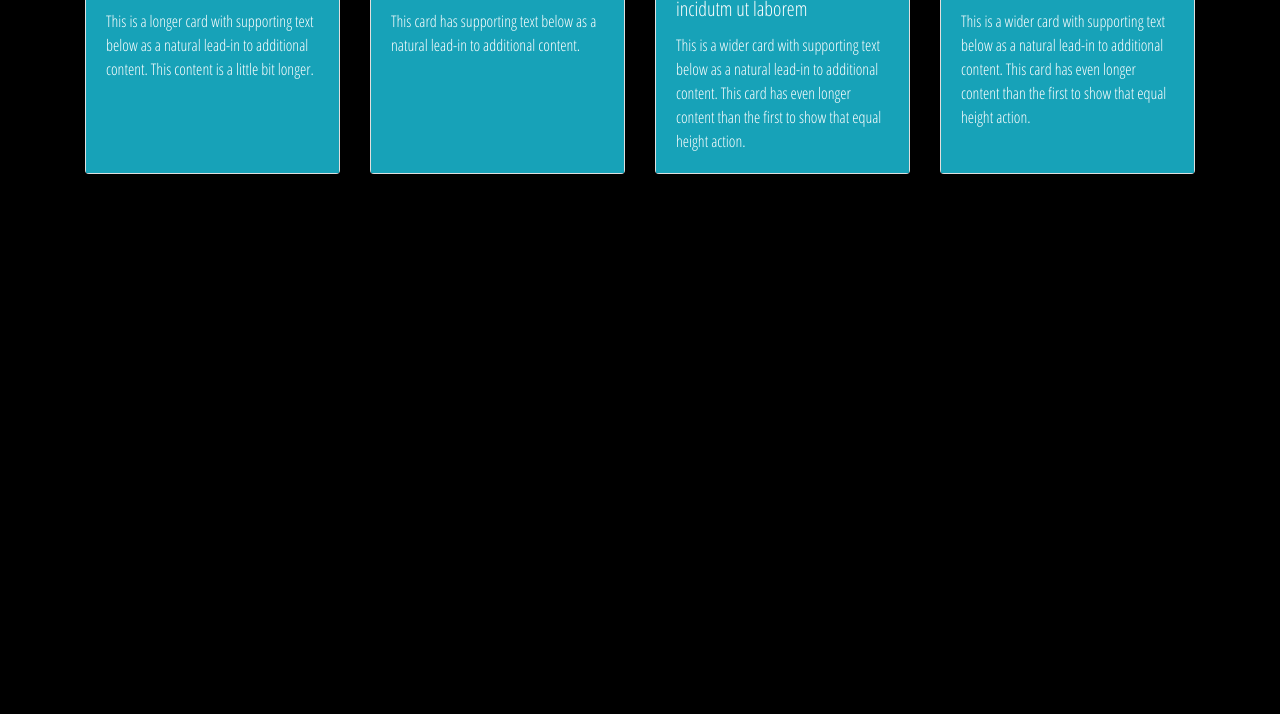
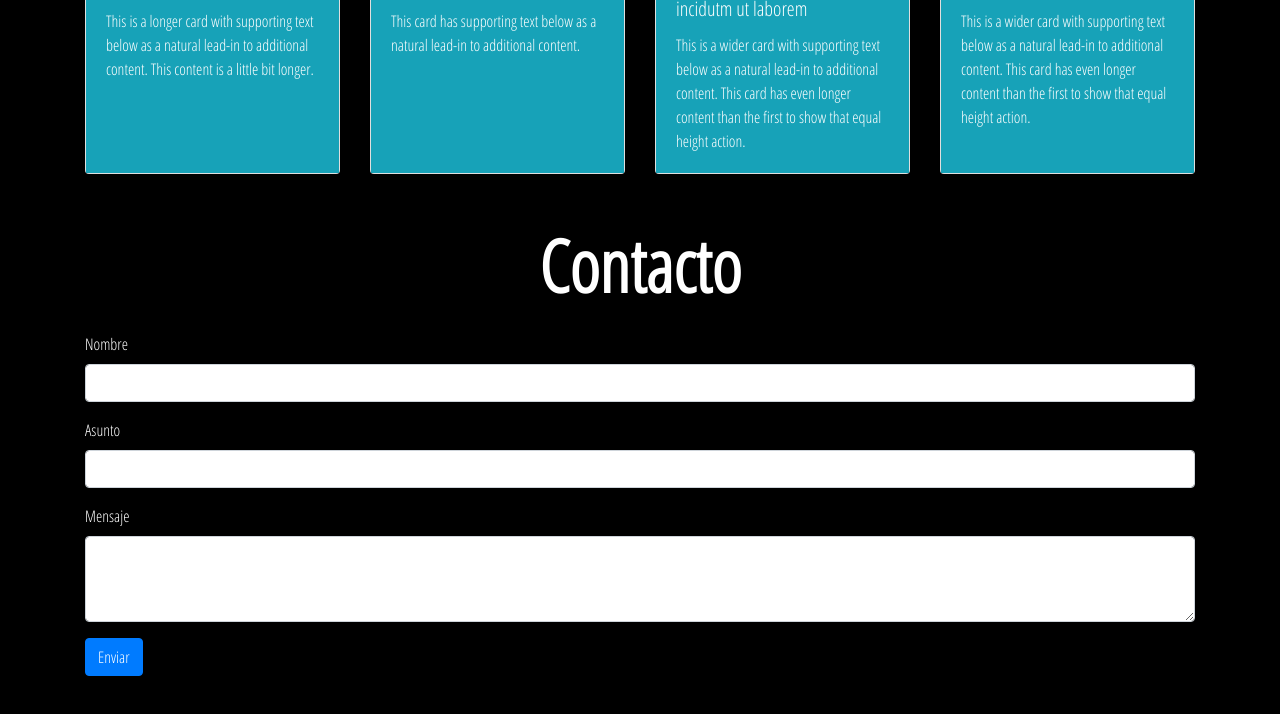
Before and after one commit to gcalquin/ViajesChile, a plain HTML site: page index.html in a window 1280 px wide. Shown: the part 1709-2423 px from the top of the page. Before the commit the page ends 1883 px from the top, so only its background shows below. Drawn offline with nearby package versions, Linux system fonts and the light colour scheme.

Commit message:
Se agrega seccion contacto

```diff
--- a/index.html
+++ b/index.html
@@ -163,7 +163,31 @@
         </div>
 
     </section>
+    <section id="contacto" class="container my-5">
+        <h6 class="display-3 font-weight-bold text-center my-4">Contacto</h6>
 
+        <form>
+
+            <div class="form-group">
+                <label for="exampleFormControlTextarea1">Nombre</label>
+               <input class="form-control" type="text" placeholder="">
+            </div>
+
+            <div class="form-group">
+                <label for="exampleFormControlTextarea2">Asunto</label>
+               <input class="form-control" type="text" placeholder="">
+            </div>
+
+
+            <div class="form-group">
+              <label for="exampleFormControlTextarea3">Mensaje</label>
+              <textarea class="form-control" id="exampleFormControlTextarea1" rows="3"></textarea>
+            </div>
+          </form>
+
+          <button type="submit" class="btn btn-primary mb-2">Enviar</button>
+
+    </section>
 
 
     <script src="https://code.jquery.com/jquery-3.6.0.js"
```
